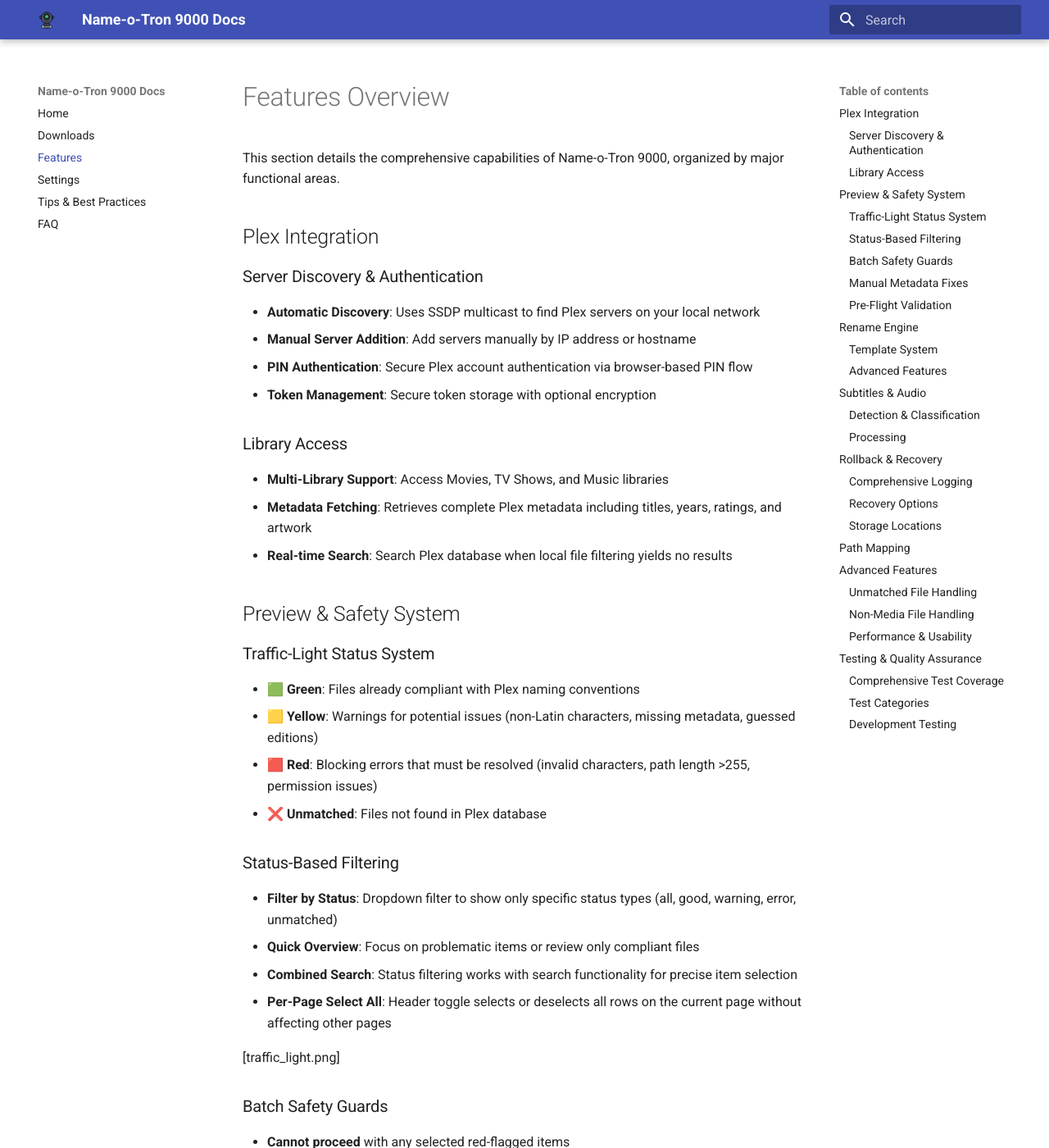
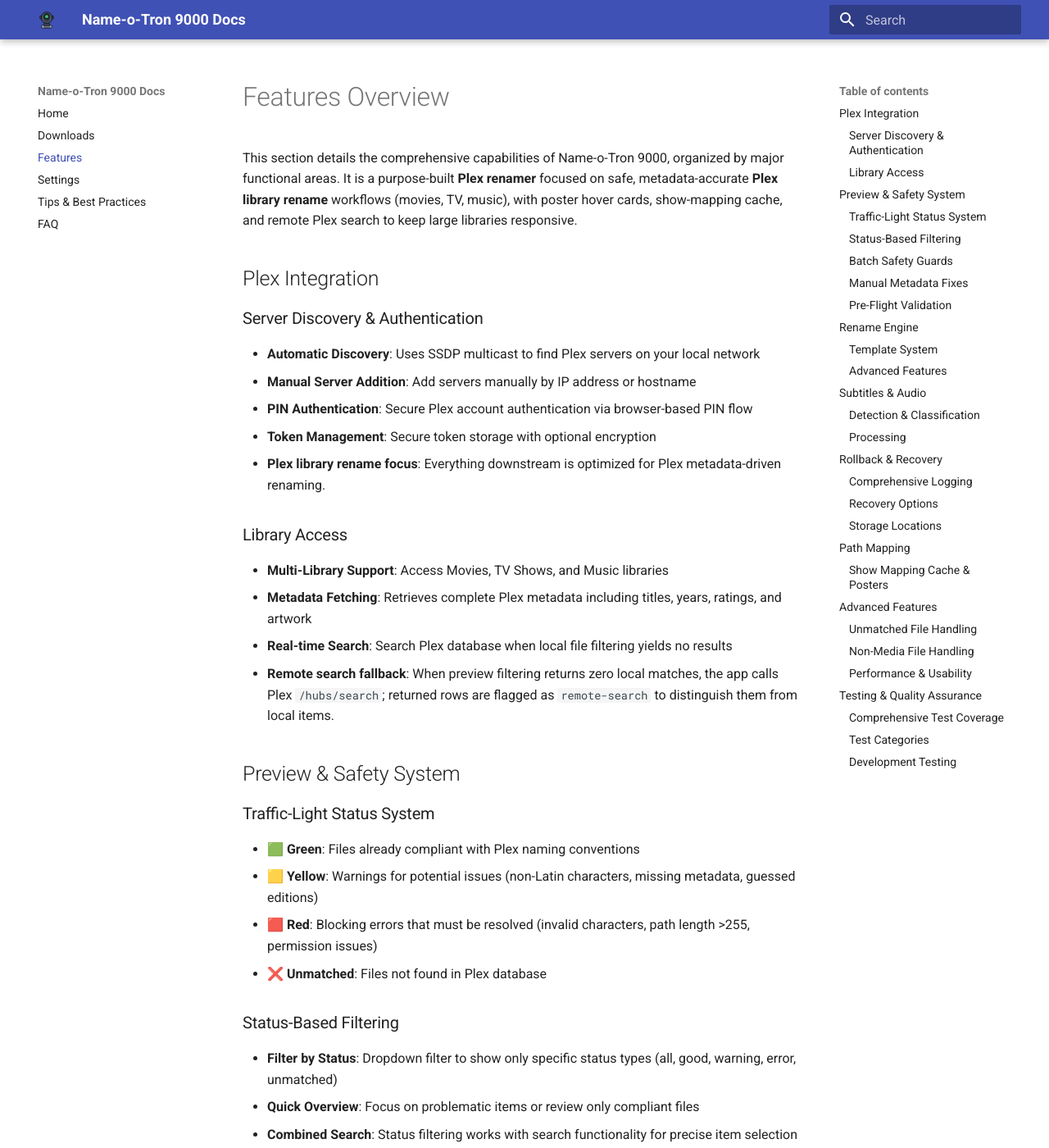
Before and after one commit to EdinUser/name-o-tron-9000, an MkDocs documentation site: the page built from docs/features.md, in a window 1280 px wide and 1400 px high. Shown: the whole window at 82% size. Built offline with MkDocs 1.6.1 and Material for MkDocs 9.7.7, drawn with Linux system fonts in a browser that asks for light colours; some of the changed text lies outside the part shown.

Commit message:
Update documentation to enhance features overview and add caching details; modify CI workflow condition for Windows builds

```diff
--- a/docs/features.md
+++ b/docs/features.md
@@ -1,6 +1,6 @@
 # Features Overview
 
-This section details the comprehensive capabilities of Name-o-Tron 9000, organized by major functional areas.
+This section details the comprehensive capabilities of Name-o-Tron 9000, organized by major functional areas. It is a purpose-built **Plex renamer** focused on safe, metadata-accurate **Plex library rename** workflows (movies, TV, music), with poster hover cards, show-mapping cache, and remote Plex search to keep large libraries responsive.
 
 ## Plex Integration
 
@@ -9,11 +9,13 @@
 - **Manual Server Addition**: Add servers manually by IP address or hostname
 - **PIN Authentication**: Secure Plex account authentication via browser-based PIN flow
 - **Token Management**: Secure token storage with optional encryption
+ - **Plex library rename focus**: Everything downstream is optimized for Plex metadata-driven renaming.
 
 ### Library Access
 - **Multi-Library Support**: Access Movies, TV Shows, and Music libraries
 - **Metadata Fetching**: Retrieves complete Plex metadata including titles, years, ratings, and artwork
 - **Real-time Search**: Search Plex database when local file filtering yields no results
+ - **Remote search fallback**: When preview filtering returns zero local matches, the app calls Plex `/hubs/search`; returned rows are flagged as `remote-search` to distinguish them from local items.
 
 ## Preview & Safety System
 
@@ -106,8 +108,14 @@
 - **Longest-Prefix Matching**: Map Plex paths to local paths using intelligent prefix matching
 - **Network Storage Support**: Handle NAS, SAN, and other network-attached storage
 - **Visual Management**: GUI for creating, editing, and validating path mappings
+ - **Show mapping cache aware**: Cache invalidates automatically when path mappings change.
 
 For detailed guidance on setting up and troubleshooting path mappings, see [Path Mapping](tips.md#path-mapping) in the Tips & Best Practices guide.
+
+### Show Mapping Cache & Posters
+- **TV show mapping cache**: Caches mapping status and enriched metadata per server/library; checksum validation keeps it aligned with current path mappings.
+- **Poster hover cards**: Preview rows surface Plex metadata popovers with thumbnail caching for fast repeat hovers.
+- **Cache maintenance**: Cache rebuilds automatically when mappings change; backend supports manual invalidation when needed.
 
 ## Advanced Features
 
```
Also changed, not shown: docs/settings.md (+10 -0 lines), 1 other file.
